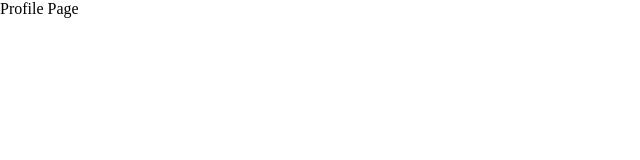
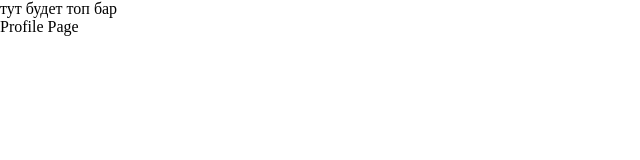
Before and after one commit to OlgaBorzdyko/At-Work, a React (Vite) app: page /edit/1 in a window 1280 px wide. Shown: the top 160 px of the page, without its empty margins (0-640 px from the left). Built offline with nearby package versions, Linux system fonts and the light colour scheme; no server answers.

Commit message:
added main layout and topbar

```diff
--- a/src/App.tsx
+++ b/src/App.tsx
@@ -1,5 +1,6 @@
 import { BrowserRouter, Route, Routes } from 'react-router-dom'
 
+import MainLayout from './components/layouts/MainLayout'
 import EditProfilePage from './pages/EditProfilePage'
 import MainPage from './pages/MainPage'
 
@@ -7,8 +8,10 @@ const App = () => {
   return (
     <BrowserRouter>
       <Routes>
-        <Route element={<MainPage />} path="/" />
-        <Route element={<EditProfilePage />} path="/edit/:id" />
+        <Route element={<MainLayout />} path="/">
+          <Route index element={<MainPage />} />
+          <Route element={<EditProfilePage />} path="/edit/:id" />
+        </Route>
       </Routes>
     </BrowserRouter>
   )
--- /dev/null
+++ b/src/components/layouts/MainLayout.tsx
@@ -0,0 +1,18 @@
+import { Outlet } from 'react-router-dom'
+
+import TopBar from './TopBar'
+
+const MainLayout = () => {
+  return (
+    <div>
+      <div>
+        <TopBar />
+        <div>
+          <Outlet />
+        </div>
+      </div>
+    </div>
+  )
+}
+
+export default MainLayout
--- /dev/null
+++ b/src/components/layouts/TopBar.tsx
@@ -0,0 +1,4 @@
+const TopBar = () => {
+  return <div>тут будет топ бар</div>
+}
+export default TopBar
```
